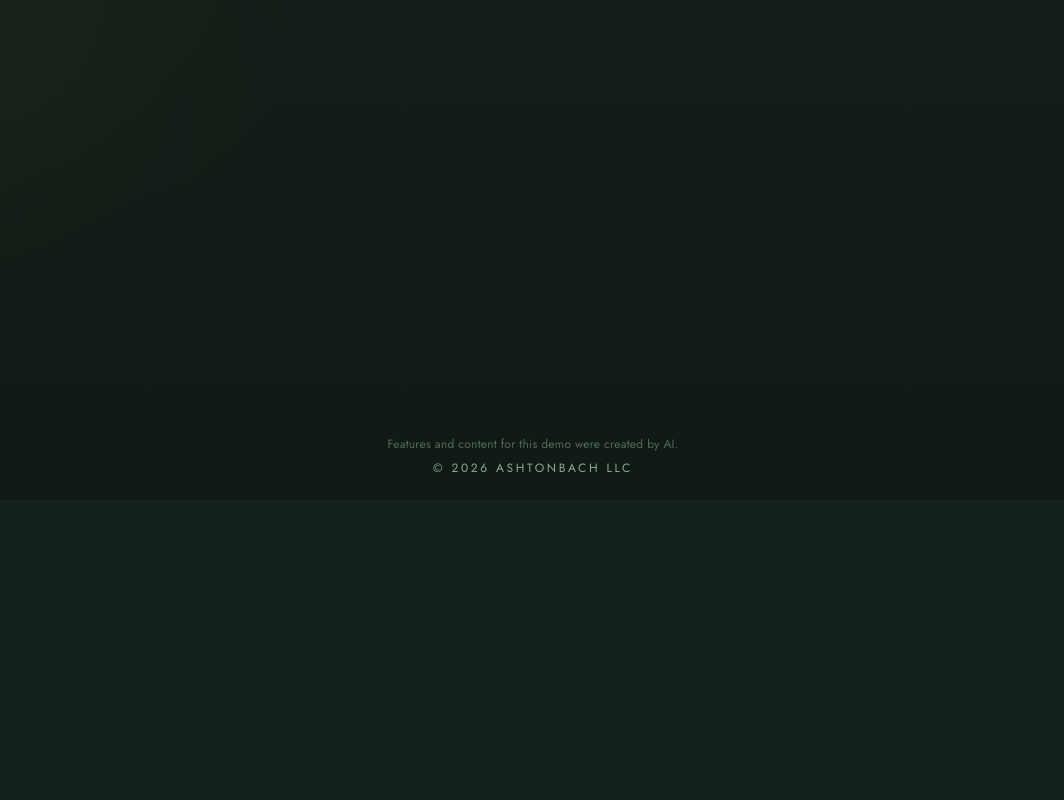
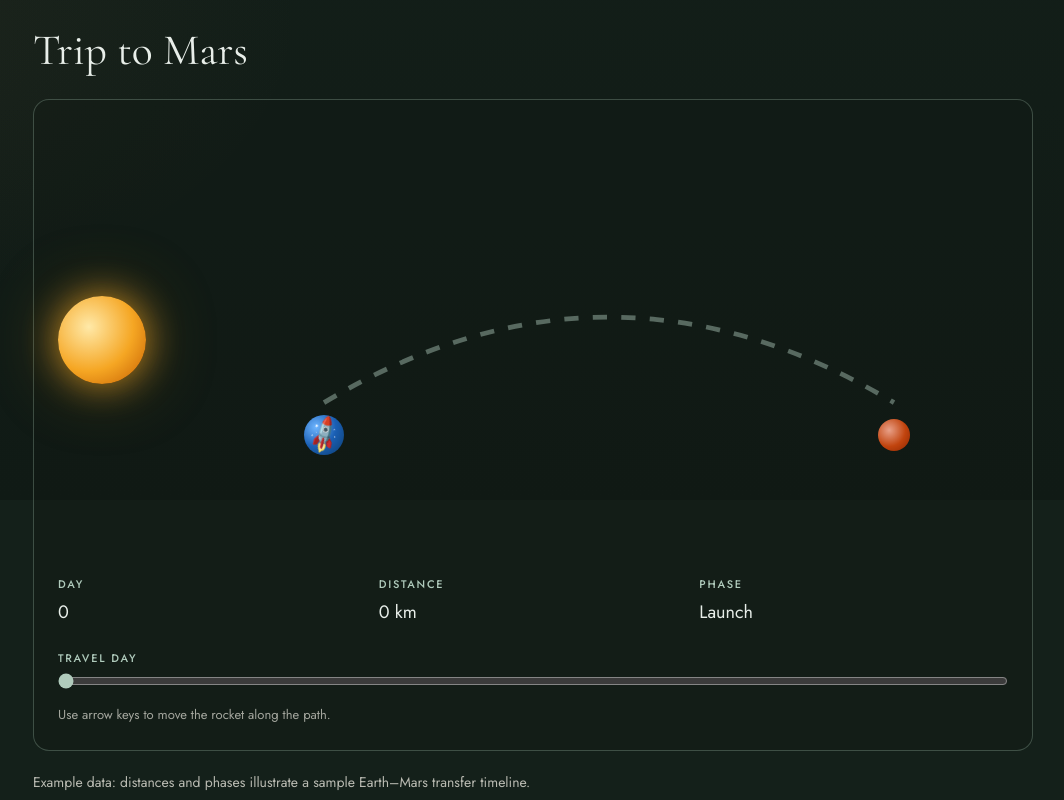
Before and after one commit to ashtonbach/agent-showcase, a Next.js app: page / in a window 1280 px wide. Shown: the part 300-1100 px from the top of the page, without its empty margins (107-1171 px from the left). Before the commit the page ends 800 px from the top, so only its background shows below. Built offline with nearby package versions, Linux system fonts and the light colour scheme.

Commit message:
Feature: Your request (Author: Alder)

```diff
--- a/app/lab/current.json
+++ b/app/lab/current.json
@@ -1 +1 @@
-{"slug":"custom-1792663689"}
+{"slug":"custom-1792664427"}
--- /dev/null
+++ b/app/lab/custom-1792664427/index.tsx
@@ -0,0 +1,143 @@
+"use client";
+import { useCallback, useEffect, useState, type KeyboardEvent } from "react";
+
+// Total path ~480M km — illustrative Mars transfer distance (NASA/JPL mission planning refs)
+const MAX_KM = 480_000_000;
+const MAX_DAY = 210;
+
+function phaseFor(day: number): string {
+  if (day <= 21) return "Launch";
+  if (day >= 189) return "Arrival";
+  return "Cruise";
+}
+
+function fmtKm(n: number): string {
+  const s = String(Math.round(n));
+  let out = "";
+  for (let i = 0; i < s.length; i++) {
+    if (i > 0 && (s.length - i) % 3 === 0) out += ",";
+    out += s[i];
+  }
+  return out;
+}
+
+function curvePoint(t: number, w: number, h: number) {
+  const x0 = w * 0.28;
+  const x2 = w * 0.88;
+  const y0 = h * 0.72;
+  const y2 = h * 0.72;
+  const cx = w * 0.58;
+  const cy = h * 0.12;
+  const u = 1 - t;
+  const x = u * u * x0 + 2 * u * t * cx + t * t * x2;
+  const y = u * u * y0 + 2 * u * t * cy + t * t * y2;
+  const tx = 2 * u * (cx - x0) + 2 * t * (x2 - cx);
+  const ty = 2 * u * (cy - y0) + 2 * t * (y2 - cy);
+  const angle = (Math.atan2(ty, tx) * 180) / Math.PI;
+  return { x, y, angle };
+}
+
+const css = `
+.lab-wrap{max-width:min(960px,100%);margin:8px auto 56px;padding:0 12px;color:var(--mist,#F2EFE6)}
+.lab-card{border:1px solid rgba(176,203,188,0.28);border-radius:16px;padding:24px;background:rgba(18,26,22,0.35)}
+.lab-wrap h2{font-family:var(--serif,serif);font-weight:400;font-size:30px;margin:0 0 20px;color:var(--mist,#F2EFE6)}
+.lab-scene{position:relative;width:100%;aspect-ratio:2.2/1;min-height:140px;margin-bottom:20px}
+.lab-scene svg{display:block;width:100%;height:100%}
+.lab-sun{position:absolute;left:0;top:50%;transform:translateY(-50%);width:clamp(52px,14vw,88px);height:clamp(52px,14vw,88px);border-radius:50%;background:radial-gradient(circle at 35% 35%,#ffe9a8,#f5a623 55%,#c45c00);box-shadow:0 0 28px rgba(245,166,35,0.55),0 0 60px rgba(245,166,35,0.25)}
+@media (prefers-reduced-motion:no-preference){.lab-sun{animation:lab-glow 4s ease-in-out infinite}}
+@keyframes lab-glow{0%,100%{box-shadow:0 0 28px rgba(245,166,35,0.55),0 0 60px rgba(245,166,35,0.25)}50%{box-shadow:0 0 36px rgba(245,166,35,0.7),0 0 72px rgba(245,166,35,0.35)}}
+.lab-planet{position:absolute;border-radius:50%;transform:translate(-50%,-50%)}
+.lab-earth{width:clamp(28px,7vw,40px);height:clamp(28px,7vw,40px);left:28%;top:72%;background:radial-gradient(circle at 30% 30%,#6eb5ff,#1a5fb4 50%,#0d3d6e)}
+.lab-mars{width:clamp(22px,5.5vw,32px);height:clamp(22px,5.5vw,32px);left:88%;top:72%;background:radial-gradient(circle at 35% 35%,#e8a088,#c1440e 55%,#8b2500)}
+.lab-rock{position:absolute;font-size:clamp(18px,4.5vw,26px);line-height:1;transform:translate(-50%,-50%);pointer-events:none}
+.lab-stats{display:grid;grid-template-columns:1fr;gap:12px;margin-bottom:16px}
+@media(min-width:480px){.lab-stats{grid-template-columns:repeat(3,1fr)}}
+.lab-stat-label{font-family:var(--sans,sans-serif);font-weight:500;letter-spacing:0.16em;text-transform:uppercase;font-size:11px;color:var(--sage,#B0CBBC);margin-bottom:4px}
+.lab-stat-val{font-size:18px;color:var(--mist,#F2EFE6)}
+.lab-slider{width:100%;accent-color:var(--sage,#8FAF9A)}
+.lab-slider:focus-visible{outline:2px solid var(--sage,#8FAF9A);outline-offset:2px}
+.lab-hint{font-size:13px;color:rgba(242,239,230,0.65);margin-top:8px}
+.lab-note{margin:20px 0 0;font-size:14px;color:rgba(242,239,230,0.75)}
+`;
+
+export default function Lab() {
+  const [day, setDay] = useState(0);
+  const t = day / MAX_DAY;
+  const w = 400;
+  const h = 120;
+  const { x, y, angle } = curvePoint(t, w, h);
+  const pathD = `M ${w * 0.28} ${h * 0.72} Q ${w * 0.58} ${h * 0.12} ${w * 0.88} ${h * 0.72}`;
+  const km = (day / MAX_DAY) * MAX_KM;
+
+  const onKey = useCallback((e: KeyboardEvent<HTMLInputElement>) => {
+    if (e.key === "ArrowLeft") {
+      e.preventDefault();
+      setDay((d) => Math.max(0, d - 1));
+    }
+    if (e.key === "ArrowRight") {
+      e.preventDefault();
+      setDay((d) => Math.min(MAX_DAY, d + 1));
+    }
+  }, []);
+
+  useEffect(() => {
+    const hdl = (e: KeyboardEvent) => {
+      const el = document.activeElement;
+      if (el && el.classList.contains("lab-slider")) return;
+      if (e.key === "ArrowLeft") setDay((d) => Math.max(0, d - 1));
+      if (e.key === "ArrowRight") setDay((d) => Math.min(MAX_DAY, d + 1));
+    };
+    window.addEventListener("keydown", hdl);
+    return () => window.removeEventListener("keydown", hdl);
+  }, []);
+
+  return (
+    <section data-lab="custom-1792664427" aria-labelledby="lab-mars-title" className="lab-wrap">
+      <style>{css}</style>
+      <h2 id="lab-mars-title">Trip to Mars</h2>
+      <div className="lab-card">
+        <div className="lab-scene" aria-hidden="true">
+          <div className="lab-sun" />
+          <svg viewBox={`0 0 ${w} ${h}`} preserveAspectRatio="xMidYMid meet">
+            <path d={pathD} fill="none" stroke="rgba(176,203,188,0.45)" strokeWidth="2" strokeDasharray="6 6" />
+          </svg>
+          <span className="lab-planet lab-earth" />
+          <span className="lab-planet lab-mars" />
+          <span
+            className="lab-rock"
+            style={{ left: `${(x / w) * 100}%`, top: `${(y / h) * 100}%`, transform: `translate(-50%,-50%) rotate(${angle}deg)` }}
+          >
+            🚀
+          </span>
+        </div>
+        <div className="lab-stats">
+          <div>
+            <div className="lab-stat-label">Day</div>
+            <div className="lab-stat-val">{day}</div>
+          </div>
+          <div>
+            <div className="lab-stat-label">Distance</div>
+            <div className="lab-stat-val">{fmtKm(km)} km</div>
+          </div>
+          <div>
+            <div className="lab-stat-label">Phase</div>
+            <div className="lab-stat-val">{phaseFor(day)}</div>
+          </div>
+        </div>
+        <label className="lab-stat-label" htmlFor="lab-day-slider">Travel day</label>
+        <input
+          id="lab-day-slider"
+          className="lab-slider"
+          type="range"
+          min={0}
+          max={MAX_DAY}
+          value={day}
+          onChange={(e) => setDay(Number(e.target.value))}
+          onKeyDown={onKey}
+        />
+        <p className="lab-hint">Use arrow keys to move the rocket along the path.</p>
+      </div>
+      <p className="lab-note">Example data: distances and phases illustrate a sample Earth–Mars transfer timeline.</p>
+    </section>
+  );
+}
--- a/app/page.tsx
+++ b/app/page.tsx
@@ -1,3 +1,4 @@
+import Lab from "./lab/custom-1792664427";
 import { readDemoKey, demoTitle } from "./demo-name";
 const demoKey = readDemoKey();
 const demoName = demoTitle();
@@ -5,7 +6,7 @@ export default function Page() {
   return (
     <div className="page-stack">
       <h1 className="demo-title" data-i18n={demoKey}>{demoName}</h1>
-      {/* lab:slot */}
+      <Lab /> {/* lab:slot */}
     </div>
   );
 }
```
